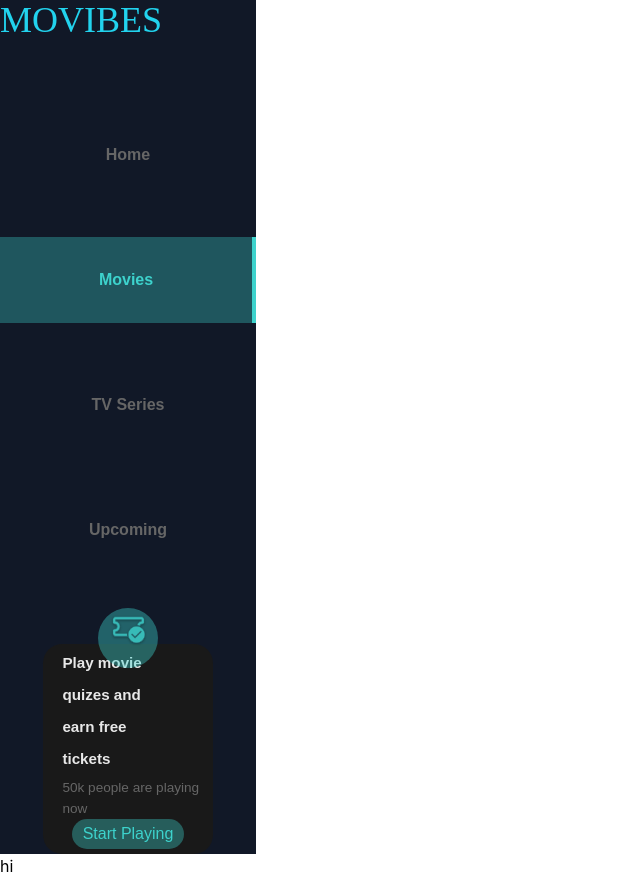
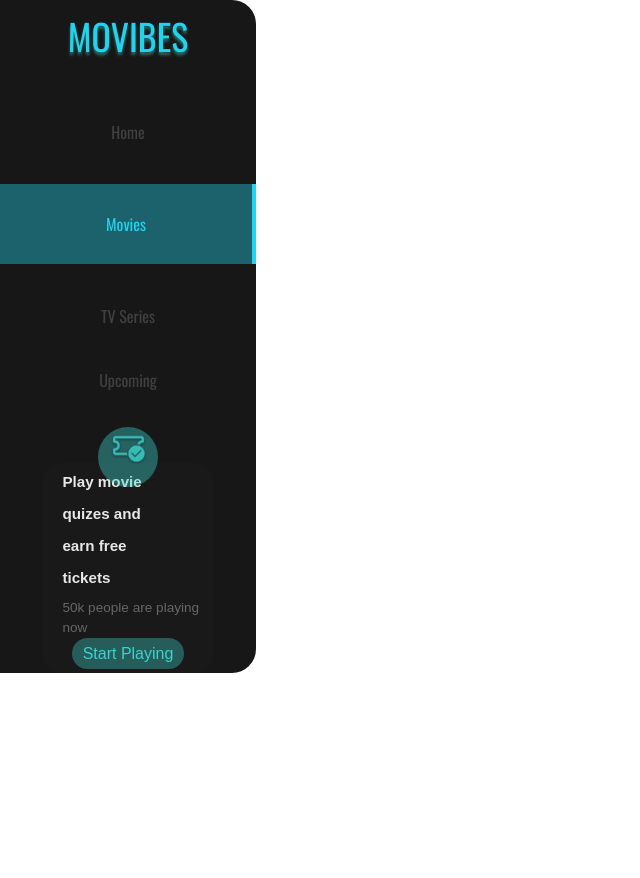
Before and after one commit to nadianielsen/movibes-website-assignment-2023, a React (Create React App) app: page /movies in a window 1280 px wide. Shown: the whole page, without its empty margins (0-640 px from the left). After the commit the page ends 800 px from the top, so only its background shows below. Built offline with nearby package versions, Linux system fonts and the light colour scheme.

Commit message:
tailwind-styling

```diff
--- a/src/App.js
+++ b/src/App.js
@@ -5,7 +5,7 @@ function App() {
   return (
   <>
   <Header />
-  <main>
+  <main className="bg-teal-400">
     <Outlet />
   </main>
   </>
--- a/src/components/Header.js
+++ b/src/components/Header.js
@@ -15,8 +15,8 @@ const Header = () => {
 //    `
 
     return (
-        <header className="bg-gray-900 w-64 h-130">
-            <h1 className="text-cyan-400 text-4xl font-['Poppins']">MOVIBES</h1>
+        <header className="bg-neutral-900 w-64 h-130 rounded-r-3xl">
+            <h1 className="text-cyan-400 text-4xl font-['oswald'] text-center pt-4 text-shadow">MOVIBES</h1>
             <Navigation />
             <PlayMovieQuizes />
         </header>
--- a/src/components/Navigation.js
+++ b/src/components/Navigation.js
@@ -1,46 +1,45 @@
 import { NavLink } from "react-router-dom";
-/** @jsxImportSource @emotion/react */
-import { css } from "@emotion/react";
+// /** @jsxImportSource @emotion/react */
+// import { css } from "@emotion/react";
 // import {GrHomeRounded} from "react-icons/gr"
 
 
-const styleNav = css`
-    display: grid;
-    gap: 2.4rem;
-    margin-top: 4.5rem;
-    `
+// const styleNav = css`
+//     display: grid;
+//     gap: 2.4rem;
+//     margin-top: 4.5rem;
+//     `
 
-const styleLink = css`
-  height: 5.4rem;
-  display: flex;
-  justify-content: center;
-  align-items: center;
-  color: #666666;
-  text-decoration: none;
-  font-family: 'Poppins', sans-serif;
-  font-weight: 600;
-`
+// const styleLink = css`
+//   height: 5.4rem;
+//   display: flex;
+//   justify-content: center;
+//   align-items: center;
+//   color: #666666;
+//   text-decoration: none;
+//   font-family: 'Poppins', sans-serif;
+//   font-weight: 600;
+// `
 
 const Navigation = () => {
 
-    let activeStyle = {
-        backgroundColor: "#3dd2cd55",
-        borderRight: "4px solid #3DD2CC" ,
-        color: "#3DD2CC"
-      };
+    // let activeStyle = {
+    //     backgroundColor: "#3dd2cd55",
+    //     borderRight: "4px solid #3DD2CC" ,
+    //     color: "#3DD2CC"
+    //   };
 
-      let activeClassName = "underline";
+      // let activeClassName = "underline";
+
+    const activeLink = "bg-cyan-400 text-cyan-400 bg-opacity-40 h-20 flex items-center justify-center border-r-4 border-cyan-400"
+    const normalLink = ""
 
     return (
-        <nav css={styleNav}>
-            <NavLink to={"/"} css={styleLink} style={({ isActive }) =>
-              isActive ? activeStyle : undefined}>Home</NavLink>
-            <NavLink to={"/movies"} css={styleLink} style={({ isActive }) =>
-              isActive ? activeStyle : undefined}>Movies</NavLink>
-            <NavLink to={"/tvseries"} css={styleLink}  style={({ isActive }) =>
-              isActive ? activeStyle : undefined}>TV Series</NavLink>
-            <NavLink to={"/upcoming"} css={styleLink}  style={({ isActive }) =>
-              isActive ? activeStyle : undefined}>Upcoming</NavLink>
+        <nav className="grid gap-10 mt-16 text-neutral-700 text-center">
+            <NavLink to={"/"} className={({ isActive}) => (isActive ? activeLink : normalLink)}>Home</NavLink>
+            <NavLink to={"/movies"} className={({ isActive}) => (isActive ? activeLink : normalLink)}>Movies</NavLink>
+            <NavLink to={"/tvseries"} className={({ isActive}) => (isActive ? activeLink : normalLink)}>TV Series</NavLink>
+            <NavLink to={"/upcoming"} className={({ isActive}) => (isActive ? activeLink : normalLink)}>Upcoming</NavLink>
         </nav>
      );
 }
--- a/src/index.css
+++ b/src/index.css
@@ -1,25 +1,17 @@
+@import url('https://fonts.googleapis.com/css2?family=Oswald&display=swap');
 @tailwind base;
 @tailwind components;
 @tailwind utilities;
-@import url('https://fonts.googleapis.com/css2?family=Oswald&display=swap');
-@import url('https://fonts.googleapis.com/css2?family=Poppins:wght@200;400;600;700&display=swap');
 
 @layer base {
   html {
-    font-family: "poppins", sans-serif;
+    font-family: 'Oswald', sans-serif;
   }
+
+  @responsive {
+    .text-shadow {
+      text-shadow: 0 3px 3px #3dd2cd79;
+    }
+  }
+
 }
-
-body {
-  margin: 0;
-  font-family: -apple-system, BlinkMacSystemFont, 'Segoe UI', 'Roboto', 'Oxygen',
-    'Ubuntu', 'Cantarell', 'Fira Sans', 'Droid Sans', 'Helvetica Neue',
-    sans-serif;
-  -webkit-font-smoothing: antialiased;
-  -moz-osx-font-smoothing: grayscale;
-}
-
-code {
-  font-family: source-code-pro, Menlo, Monaco, Consolas, 'Courier New',
-    monospace;
-}
--- a/src/index.html
+++ /dev/null
@@ -1,15 +0,0 @@
-<!DOCTYPE html>
-<html lang="en">
-<head>
-    <meta charset="UTF-8">
-    <meta http-equiv="X-UA-Compatible" content="IE=edge">
-    <meta name="viewport" content="width=device-width, initial-scale=1.0">
-    <link rel="preconnect" href="https://fonts.googleapis.com">
-    <link rel="preconnect" href="https://fonts.gstatic.com" crossorigin>
-    <link href="https://fonts.googleapis.com/css2?family=Poppins:wght@200;400;600;700&display=swap" rel="stylesheet">
-</head>
-
-<body>
-
-</body>
-</html>
--- a/src/pages/Movies.js
+++ b/src/pages/Movies.js
@@ -8,7 +8,7 @@ const style = css`
 const Movies = () => {
     return (
     <div css={style}>
-    <h1>hi</h1>
+    <h1></h1>
     </div>
     );
 }
--- a/tailwind.config.js
+++ b/tailwind.config.js
@@ -1,15 +1,9 @@
 /** @type {import('tailwindcss').Config} */
-
-const defaultTheme = require('tailwindcss/defaultTheme')
 
 module.exports = {
   content: ["./src/**/*.{js,jsx,ts,tsx}"],
   theme: {
-    extend: {
-      fontFamily: {
-       'sans' : ['Poppins', ...defaultTheme.fontFamily.sans],
-      }
-    },
+    extend: {},
   },
   plugins: [],
 }
```
